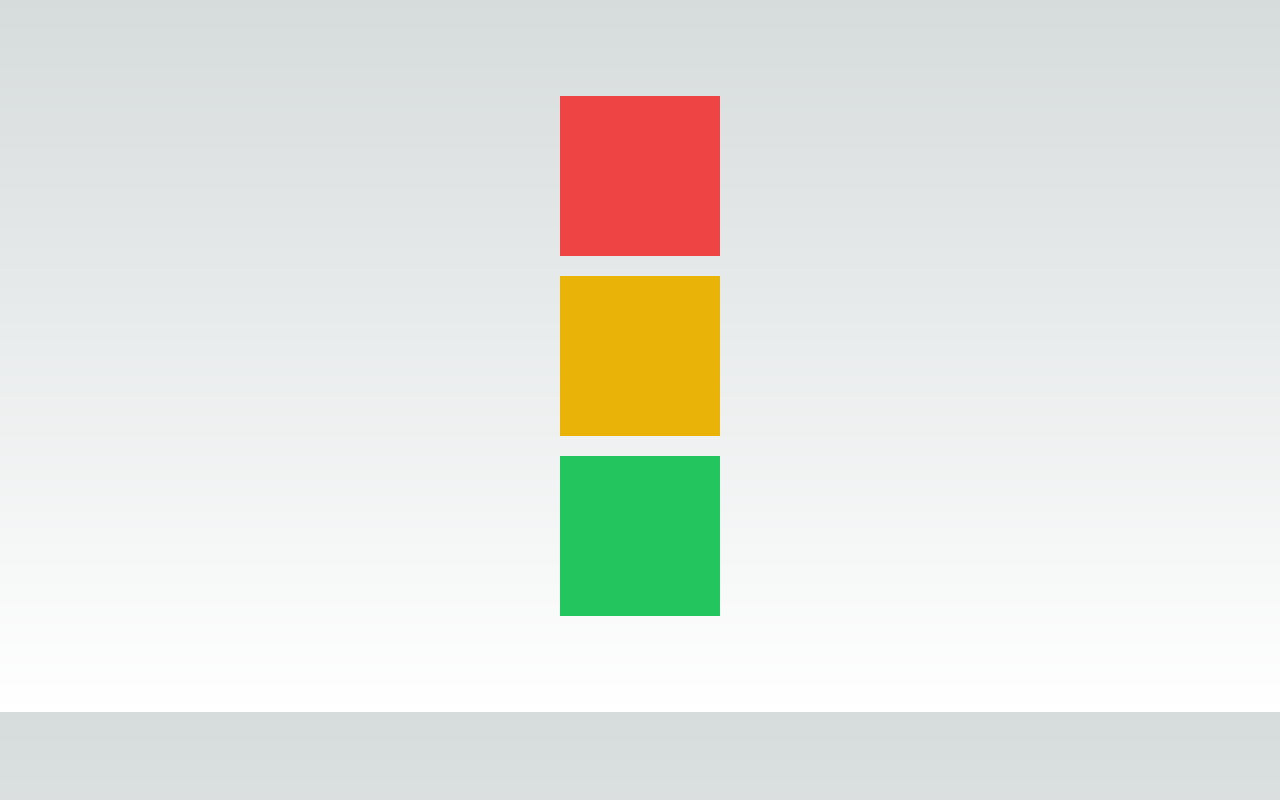
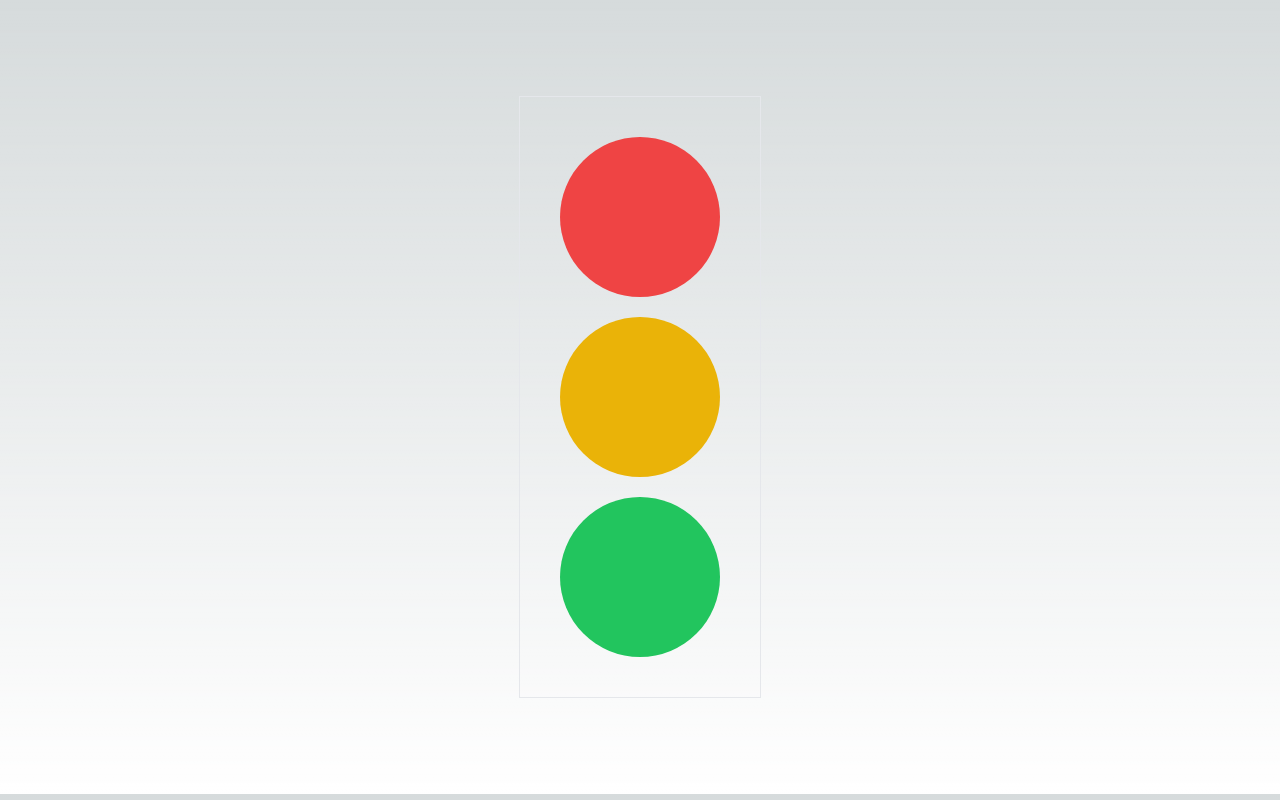
Before and after one commit to Mcdemzy/traffic-light-next-js, a Next.js app: page / in a window 1280 px wide. Built offline with nearby package versions, Linux system fonts and the light colour scheme.

Commit message:
Defining time outs

```diff
--- a/components/TrafficLight.tsx
+++ b/components/TrafficLight.tsx
@@ -1,11 +1,17 @@
-import React from "react";
+"use client";
+
+import React, { useState } from "react";
+
+type Light = "red" | "yellow " | "green";
 
 function TrafficLight() {
+  const [light, setLight] = useState<Light>("red");
+
   return (
-    <div className="flex flex-col gap-5">
-      <div className="w-40 h-40 bg-red-500"></div>
-      <div className="w-40 h-40 bg-yellow-500"></div>
-      <div className="w-40 h-40 bg-green-500"></div>
+    <div className="flex flex-col gap-5 border p-10">
+      <div className={`w-40 h-40 bg-red-500 rounded-full`}></div>
+      <div className={`w-40 h-40 bg-yellow-500 rounded-full`}></div>
+      <div className={`w-40 h-40 bg-green-500 rounded-full`}></div>
     </div>
   );
 }
```
